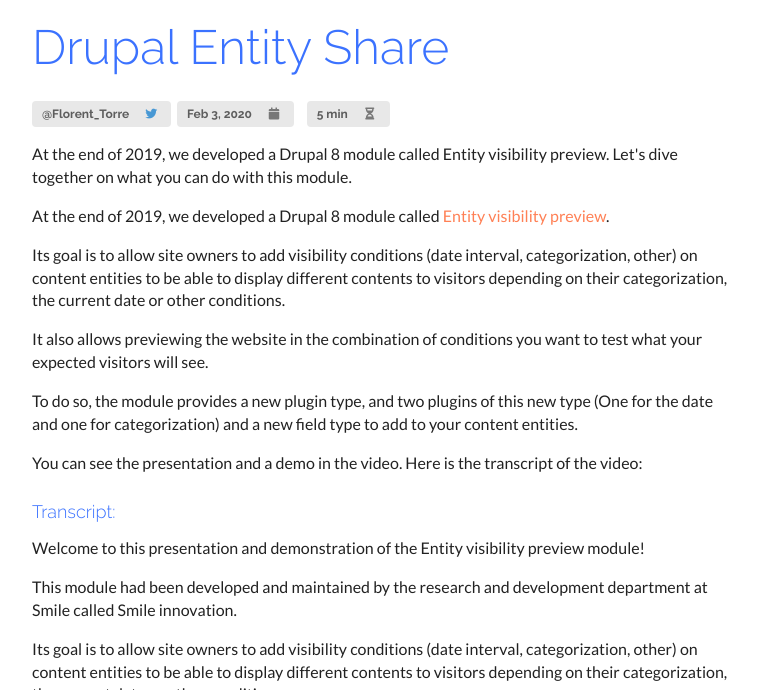
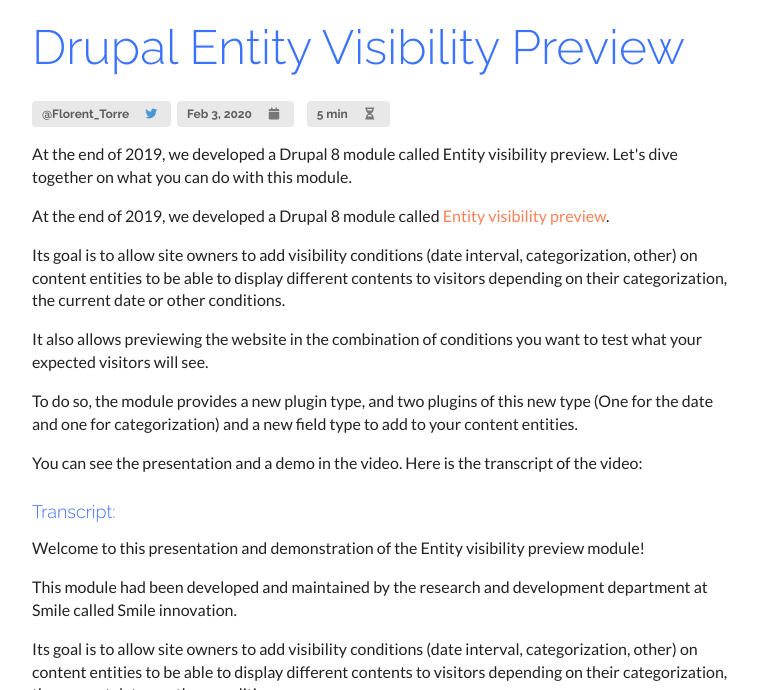
Before and after one commit to smileinnovation/website, a Jekyll site: the page built from _videos/2020-02-03-drupal-entity-visibility-preview.markdown, in a window 1280 px wide and 900 px high, cut to the strip 210-900 px from the top of the window. Shown: the whole strip, without its empty margins (258-1016 px from the left). Built offline with Jekyll 4.4.1, drawn with Linux system fonts in a browser that asks for light colours; nearby versions of some CDN libraries.

Commit message:
Wrong naming. Sorry about that.

```diff
--- a/_videos/2020-02-03-drupal-entity-share-.markdown
+++ b/_videos/2020-02-03-drupal-entity-visibility-preview.markdown
@@ -1,6 +1,6 @@
 ---
 layout: post
-title: "Drupal Entity Share "
+title: "Drupal Entity Visibility Preview"
 date: "2020-02-03 17:07:26 +0100"
 description: At the end of 2019, we developed a Drupal 8 module called Entity visibility preview. Let's dive together on what you can do with this module.
 author: fltor
```
